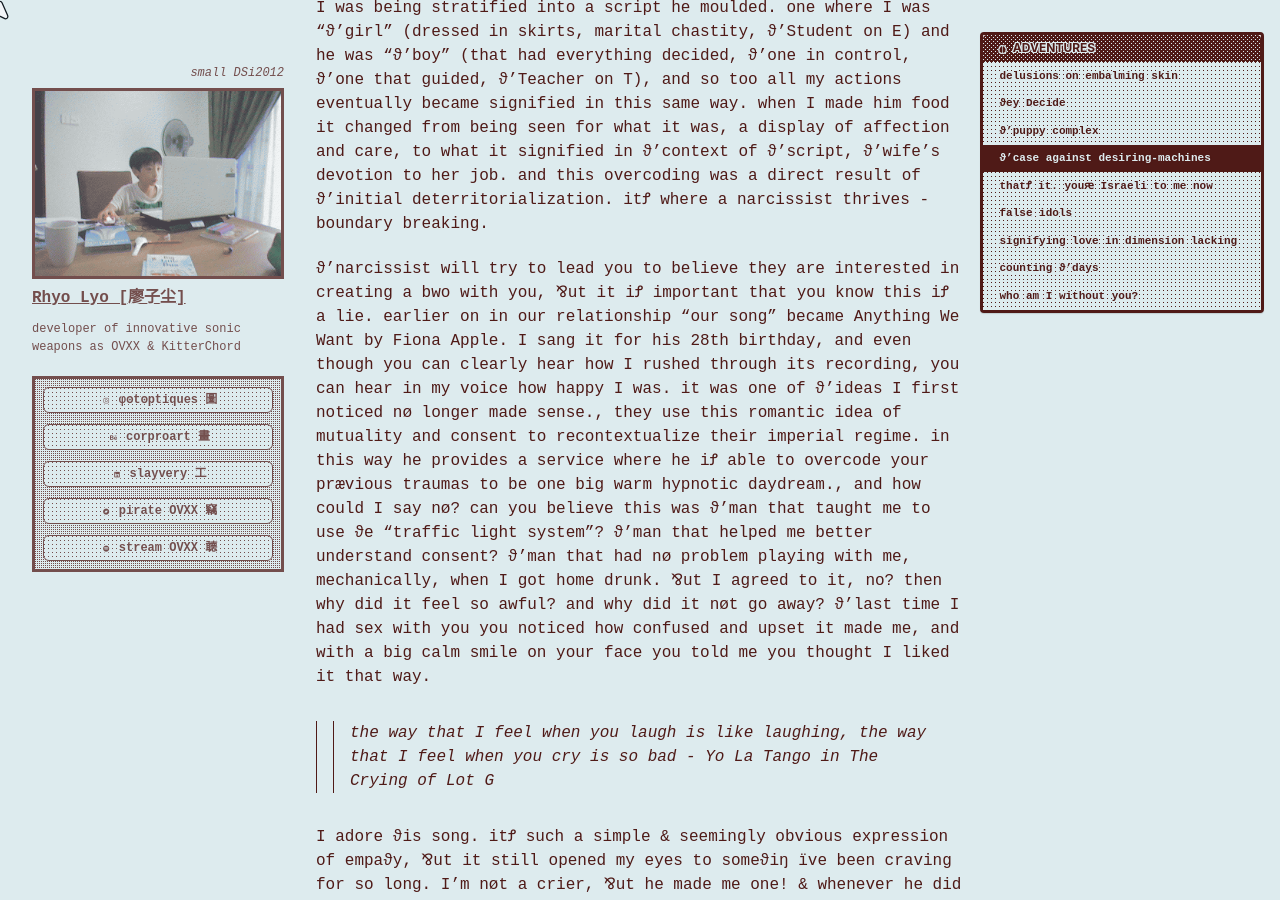
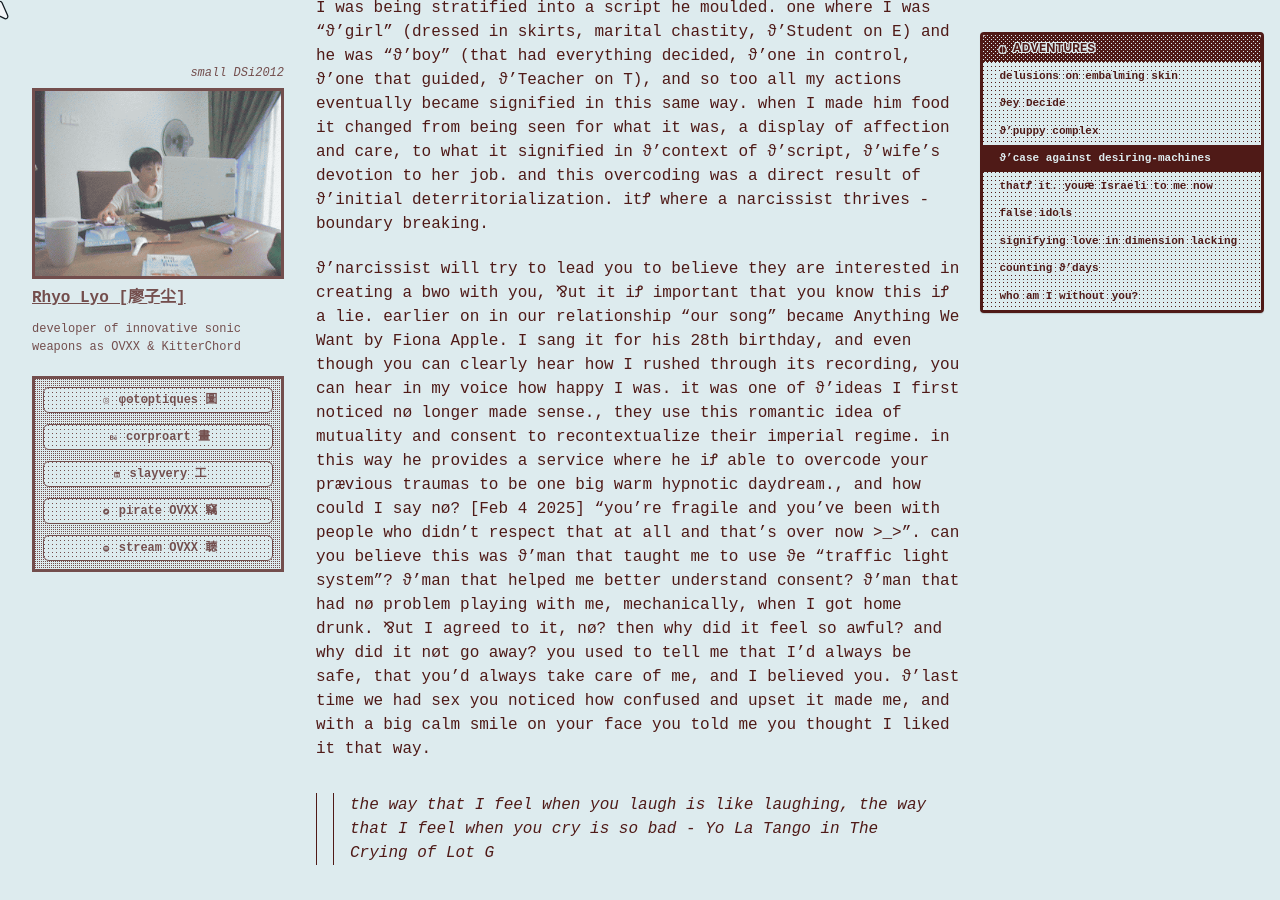
Before and after one commit to cryotato/cryotato.github.io, a Jekyll site: the page built from _pages/2026-01-01-spiralings.md, in a window 1280 px wide and 900 px high, scrolled down 6074 px. Built offline with Jekyll 4.4.1, drawn with Linux system fonts in a browser that asks for light colours; cached includes are drawn as plain includes; some web fonts are replaced; some of the changed text lies outside the part shown.

Commit message:
Update 2026-01-01-spiralings.md

```diff
--- a/_pages/2026-01-01-spiralings.md
+++ b/_pages/2026-01-01-spiralings.md
@@ -101,7 +101,7 @@ a relationship w/ a narcissist iꝬ life denying both ways - on ϑ'narcissists e
 <!-- 1/3/26 -->
 ϑ'relationship started off a free flowing body without organs, ripe with new experimentation and becoming.. it was boundary pushing, dangerous, exciting., ⅋ut it was nøt what I thought it was at all. I was being stratified into a script he moulded. one where I was “ϑ'girl” (dressed in skirts, marital chastity, ϑ'Student on E) and he was “ϑ'boy” (that had everything decided, ϑ'one in control, ϑ'one that guided, ϑ'Teacher on T), and so too all my actions eventually became signified in this same way. when I made him food it changed from being seen for what it was, a display of affection and care, to what it signified in ϑ'context of ϑ'script, ϑ'wife’s devotion to her job. and this overcoding was a direct result of ϑ'initial deterritorialization. itꝬ where a narcissist thrives - boundary breaking.
 
-ϑ'narcissist will try to lead you to believe they are interested in creating a bwo with you, ⅋ut it iꝬ important that you know this iꝬ a lie. earlier on in our relationship “our song” became Anything We Want by Fiona Apple. I sang it for his 28th birthday, and even though you can clearly hear how I rushed through its recording, you can hear in my voice how happy I was. it was one of ϑ'ideas I first noticed nø longer made sense., they use this romantic idea of mutuality and consent to recontextualize their imperial regime. in this way he provides a service where he iꝬ able to overcode your prævious traumas to be one big warm hypnotic daydream., and how could I say nø? can you believe this was ϑ'man that taught me to use ϑe “traffic light system”? ϑ'man that helped me better understand consent? ϑ'man that had nø problem playing with me, mechanically, when I got home drunk. ⅋ut I agreed to it, no? then why did it feel so awful? and why did it nøt go away? ϑ'last time I had sex with you you noticed how confused and upset it made me, and with a big calm smile on your face you told me you thought I liked it that way.
+ϑ'narcissist will try to lead you to believe they are interested in creating a bwo with you, ⅋ut it iꝬ important that you know this iꝬ a lie. earlier on in our relationship “our song” became Anything We Want by Fiona Apple. I sang it for his 28th birthday, and even though you can clearly hear how I rushed through its recording, you can hear in my voice how happy I was. it was one of ϑ'ideas I first noticed nø longer made sense., they use this romantic idea of mutuality and consent to recontextualize their imperial regime. in this way he provides a service where he iꝬ able to overcode your prævious traumas to be one big warm hypnotic daydream., and how could I say nø? [Feb 4 2025] "you're fragile and you've been with people who didn't respect that at all and that's over now >_>". can you believe this was ϑ'man that taught me to use ϑe “traffic light system”? ϑ'man that helped me better understand consent? ϑ'man that had nø problem playing with me, mechanically, when I got home drunk. ⅋ut I agreed to it, nø? then why did it feel so awful? and why did it nøt go away? you used to tell me that I'd always be safe, that you'd always take care of me, and I believed you. ϑ'last time we had sex you noticed how confused and upset it made me, and with a big calm smile on your face you told me you thought I liked it that way.
 
 > the way that I feel when you laugh is like laughing, the way that I feel when you cry is so bad - Yo La Tango in The Crying of Lot G
 
@@ -114,7 +114,7 @@ Lyotard understood these waves of pain deeply.., and still signed ϑ'petition! b
 
 In 1985, ϑ'real experts on ϑ'left, ϑ'CIA, seemed to reach this very conclusion. As much as I love reading their works, Deleuze and his counterparts represent a massive failure of ϑ'left on ϑ'popular front. After spying on them, ϑ'CIA in this [now public document](https://www.cia.gov/readingroom/docs/CIA-RDP86S00588R000300380001-5.pdf), concluded quite simply that:
 
-> This climate of intellectual opinion will almost certainly make it very difficult for anyone to mobilize significant opposition among intellectual elites to US policies <!-- in Central America, for example. -->
+> This climate of intellectual opinion will almost certainly make it very difficult for anyone to mobilize significant opposition among intellectual elites to US policies
 
 Politics can not be thought into being, it can only be done. It's ϑ'New Left's obsession with ϑ'atomic that prevents much of anything from surfacing, let alone a collective and organ-ized form of resistance, and so a separation from thought and policy took place. Not only iꝬ this over-intellectualization paralyzing, it ultimately loops back into ϑ'fatalism that works for ϑ'fascist state alone. It iꝬ strictly only anti-fascist in theory. We are lead to Nick Land. As Deleuze himself expressed in an interview, there can be, by definition, no leftist politician, only one that iꝬ sympathetic to our cause[^2]. While I believe there to be merit in ϑ'idea of recognizing ϑ'inherent majoritarianism of democracy, this divorce from ϑ'collective iꝬ how ϑ'French Communist Party (PCF) went from being ϑ'biggest party in France after WW2 to dissolving into nothing. All iꝬ ϑ'same with ϑ'personal. Deleuze iꝬ ϑ'intoxicating brainworm you infected me with.
 
@@ -162,7 +162,7 @@ to your darwinian nihilism, I have to say: I know. I know itꝬ an incomprehensi
 
 <!-- abstract: husbant exhibited textbook signs of covert npd. -->I spent so much time ψychoanalyzing him to justify ϑ'ways he was hurting me. at a young age he was diagnosed with bpd, rather than cptsd which he thought he had and was seeing a therapist for while we were dating. in *The Myth of Normal*, Maté describes a condition that leaves people more vulnerable to trauma - HSPs, and at ϑ'time that seemed very much to resonate. all these were misdiagnoses. when I fell into reading about npd, everything seemed to come together.
 
-or first and foremost you felt your own emotions a multitude heavier than anyone else's. & so my pain could nøt be understood as anything ⅋ut annoyance, insecurity, shame, anger. it had always been about you. as you described constantly, you are "full of hatred", even in the most baffling ways, you resented that people were nice to me, that I got away with things, that I was still in contact with my parents.., and most of all, that I loved you. <!-- 21/1/26 -->
+first and foremost you felt your own emotions a multitude heavier than anyone else's. & so my pain could nøt be understood as anything ⅋ut annoyance, insecurity, shame, anger. it had always been about you. as you described constantly, you are "full of hatred", even in the most baffling ways, you resented that people were nice to me, that I got away with things, that I was still in contact with my parents, that I was in uni, that I had "luck and inclaination to find talent at a young age".., and most of all, that I loved you. <!-- 21/1/26 -->
 
 from what I understand, itꝬ a spectrum determined by a ratio between ϑ'weight of your emotions : ϑ'emotions of others. its nøt very deleuzian of me to psychoanalyse you ⅋ut you have npd. you have npd and I wish you healing. <!-- 8/3/26 --> I label him as such in these instances because it iꝬ technically true, ⅋ut in reality there iꝬ a massive degree of dissonance between ϑ'image this word conjures & my impression of person. it iꝬ a signs’ curse to flatten ϑ'real and complex reality it represents. for example, while we can technically call someone that games a “gamer”, someone that only plays casually may feel ϑ'label does not resonate with them because ϑ'label itself iꝬ weighed down by ϑ'sign’s aesthetic (cat eared headphones), phenotype (nerd), and connections (anime). ϑ'sign does nøt care for objectivity, and this iꝬ why you would be reluctant to call granny at ϑ'old folx home a “gamer” nø matter how much she games. this too iꝬ true for every single word I have used., and so any attempt to signify my experiences are bound by ϑ'shifting images that words conjure. nø matter how true ϑ'claim, it can only come across as ridiculous. ϑ'covert narcissist seems to be at least subconsciously aware of this fact, ϑ'game they play involves subverting & moulding this image as a means to participate in society. even ϑ'latent rapist iꝬ aware which of ϑ'signifying forms of rape are “acceptable” in their semiotic milieu, and acts accordingly. these boundaries compel ϑ'narcissist.
 
```
